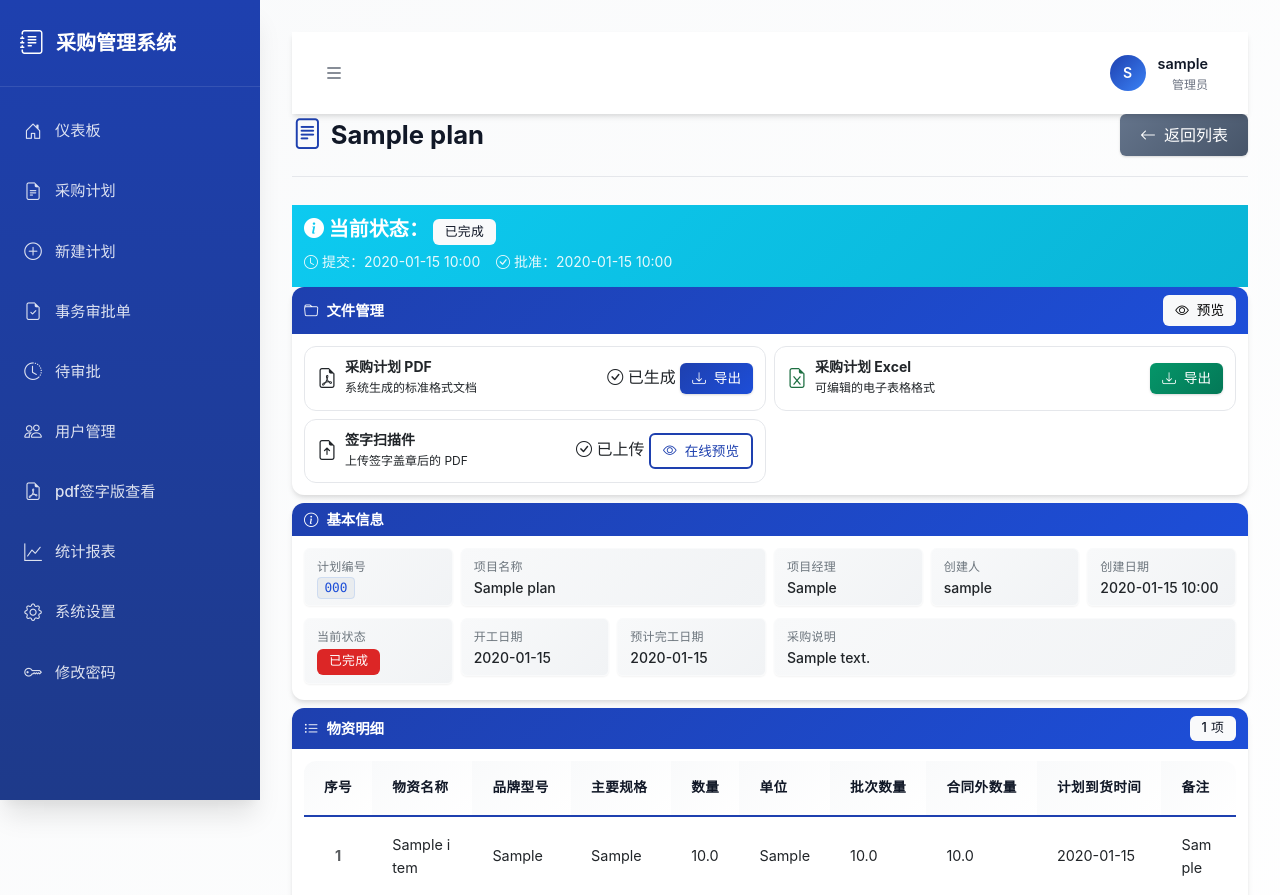
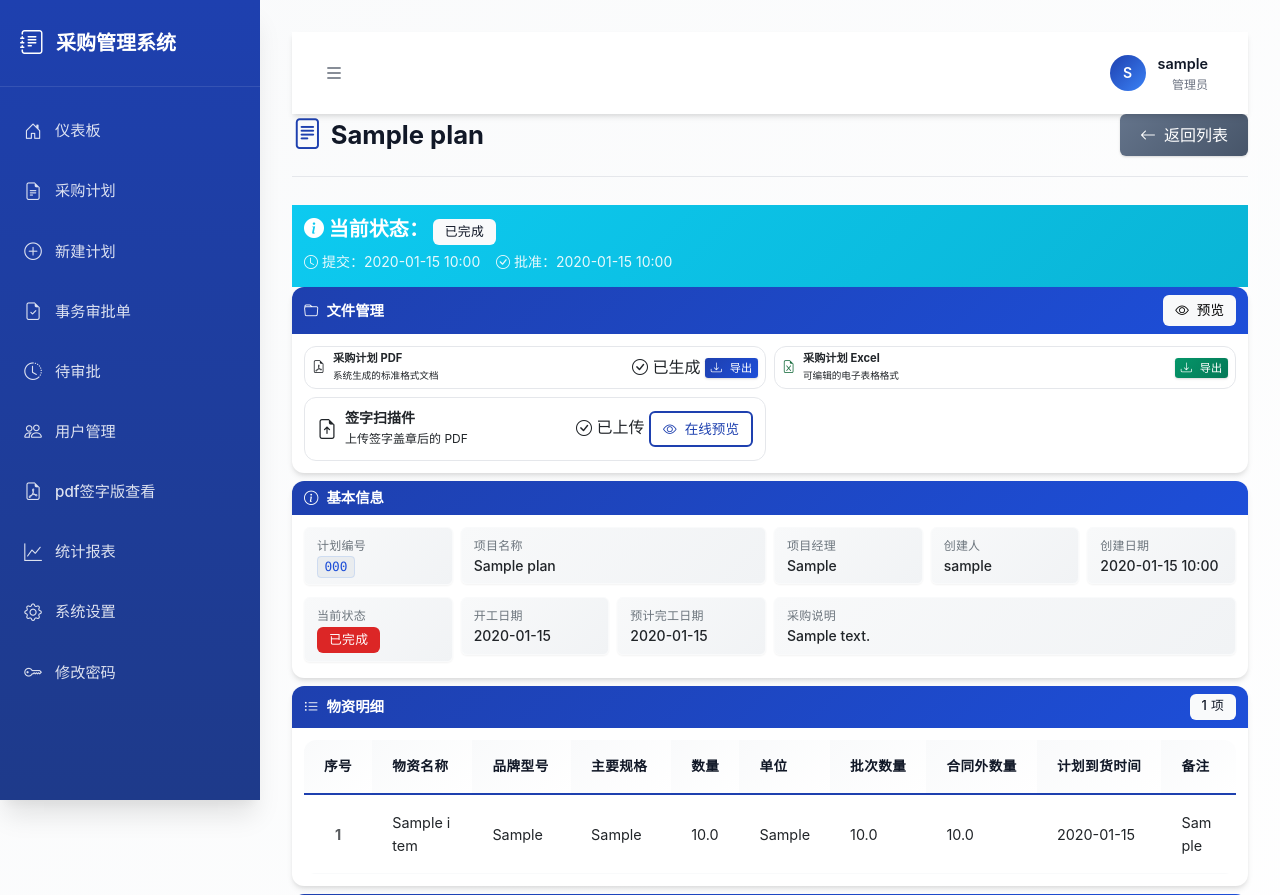
Before and after one commit to qianqianjie-999/procurement_v1.0, a Flask app: page /plan/1 in a window 1280 px wide. Shown: the top 895 px of the page. Run offline with Flask 3, Linux system fonts and the light colour scheme; a user stored in the database is signed in; tables that the repository leaves empty hold one stand-in row (values such as "Sample post"); some libraries are stand-ins or nearby versions; some web fonts are replaced.

Commit message:
文件管理区 PDF/Excel 标签块整体缩小至约一半（含内部按钮）
Co-Authored-By: Claude Sonnet 4.6 noreply@anthropic.com

```diff
--- a/app/templates/plan/plan_detail.html
+++ b/app/templates/plan/plan_detail.html
@@ -15,6 +15,24 @@
     /* 文件卡片内部间距 */
     .file-card {
         padding: 0.75rem !important;
+    }
+    /* 文件管理区 PDF/Excel 标签块整体缩小（约为常规一半） */
+    .file-card-mini {
+        padding: 0.3rem 0.45rem !important;
+    }
+    .file-card-mini .file-box-title {
+        font-size: 0.7rem;
+    }
+    .file-card-mini .file-box-desc {
+        font-size: 0.6rem;
+    }
+    .file-card-mini .file-box-icon {
+        font-size: 0.8rem;
+    }
+    .file-card-mini .btn {
+        font-size: 0.7rem;
+        padding: 0.1rem 0.35rem;
+        border-radius: 0.2rem;
     }
     /* 基本信息卡片 - 紧凑布局 */
     .detail-section {
@@ -148,7 +166,7 @@
         <div class="row g-2">
             <!-- PDF 导出 -->
             <div class="col-md-6">
-                <div class="file-card file-card-compact">
+                <div class="file-card file-card-compact file-card-mini">
                     <div class="d-flex align-items-center justify-content-between">
                         <div class="d-flex align-items-center">
                             <div class="file-box-icon pdf me-2">
@@ -173,7 +191,7 @@
 
             <!-- Excel 导出 -->
             <div class="col-md-6">
-                <div class="file-card file-card-compact">
+                <div class="file-card file-card-compact file-card-mini">
                     <div class="d-flex align-items-center justify-content-between">
                         <div class="d-flex align-items-center">
                             <div class="file-box-icon pdf me-2" style="color: #1d6f42;">
```
